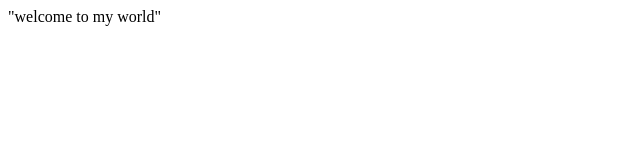
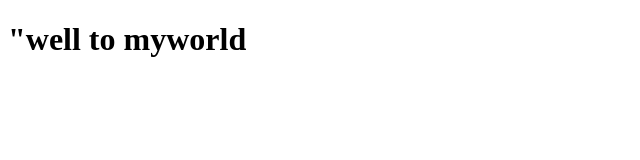
Before and after one commit to Akshayballolli/OCTBATCHGIT, a plain HTML site: page index.html in a window 1280 px wide. Shown: the whole page, without its empty margins (0-640 px from the left). Drawn offline with Linux system fonts and the light colour scheme.

Commit message:
git.txt file modified

```diff
--- a/index.html
+++ b/index.html
@@ -7,6 +7,6 @@
     <title>Document</title>
 </head>
 <body>
-    "welcome to my world"
+    <h1>"well to myworld</h1>
 </body>
 </html>
```
Also changed, not shown: notes/git.txt.
